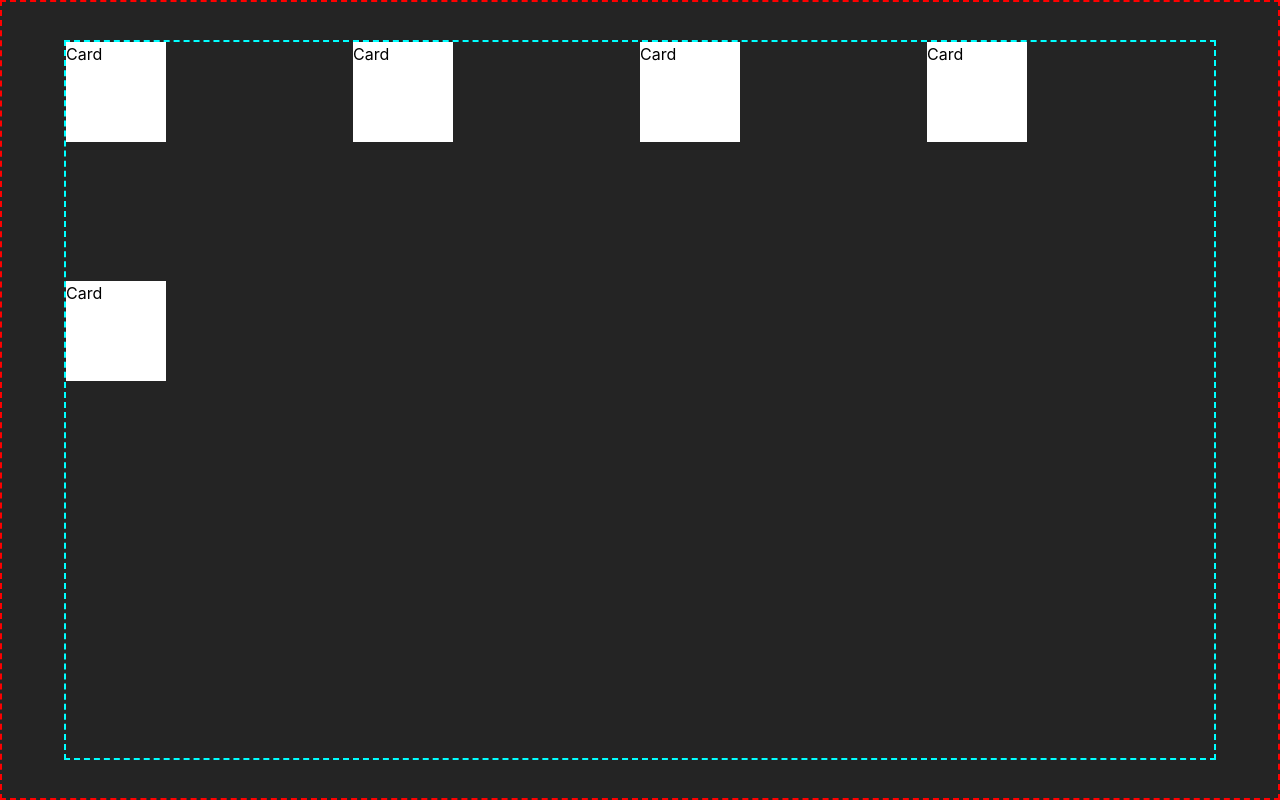
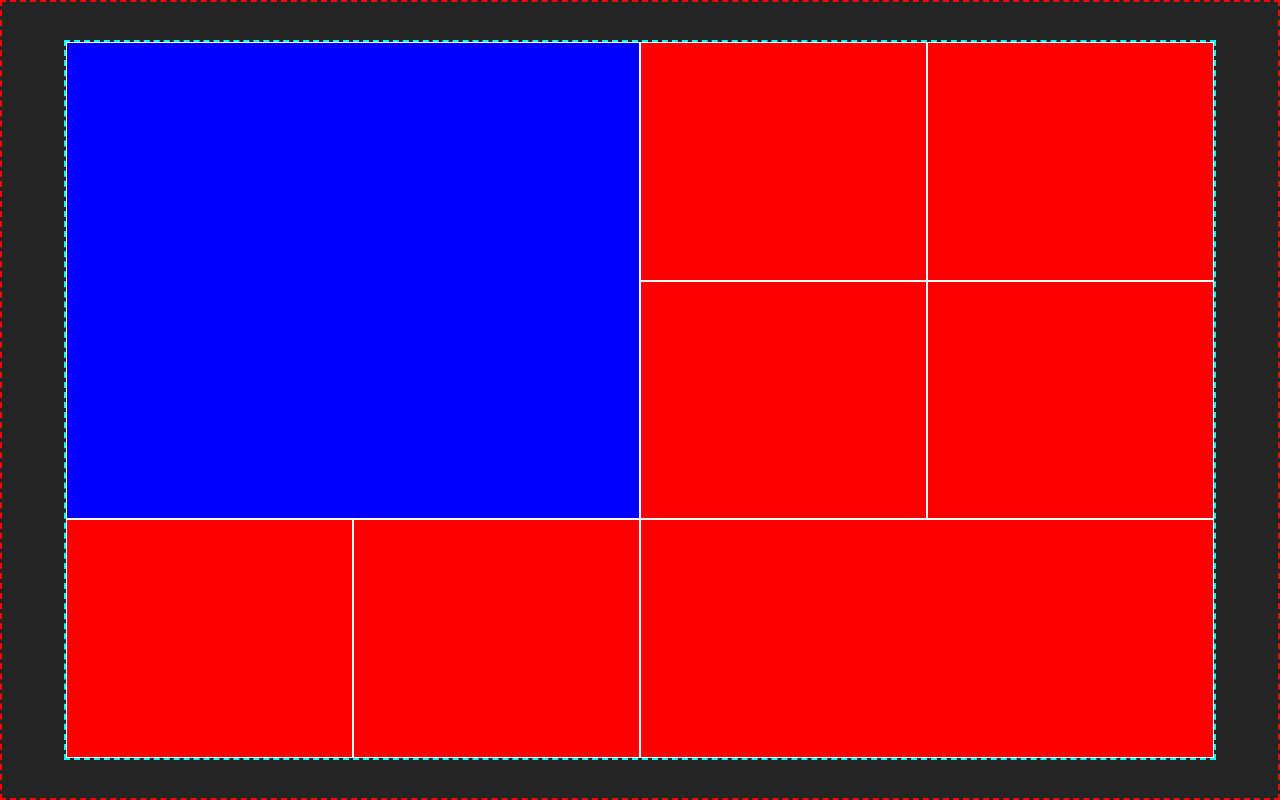
Before and after one commit to HarikrishnanYPR1707/Image-Gallery, a React (Vite) app: page / in a window 1280 px wide. Built offline with nearby package versions, Linux system fonts and the light colour scheme.

Commit message:
Added div manually for layout

```diff
--- a/src/App.jsx
+++ b/src/App.jsx
@@ -5,11 +5,14 @@ function App() {
   return (
     <div className="wrapper">
       <div className="inner-wrapper">
-        {Array(5)
-          .fill(true)
-          .map((item, i) => {
-            return <Card key={i} />;
-          })}
+        <div className="card-container"></div>
+        <div className="card-container"></div>
+        <div className="card-container"></div>
+        <div className="card-container"></div>
+        <div className="card-container"></div>
+        <div className="card-container"></div>
+        <div className="card-container"></div>
+        <div className="card-container"></div>
       </div>
     </div>
   );
```
